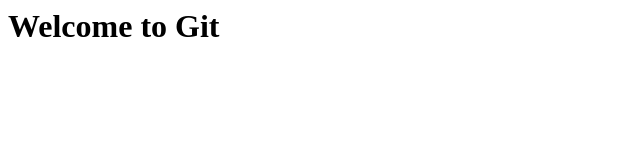
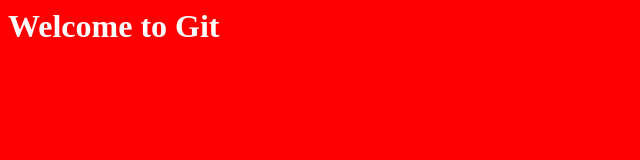
Before and after one commit to sphyror/github-101, a plain HTML site: page index.html in a window 1280 px wide. Shown: the whole page, without its empty margins (0-640 px from the left). Drawn offline with Linux system fonts and the light colour scheme.

Commit message:
Changed background

```diff
--- a/index.html
+++ b/index.html
@@ -2,8 +2,11 @@
 	<head>
 		<meta charset="utf-8">
 		<title>Git</title>
+		<link rel="stylesheet" type="text/css" href="style.css">
 	</head>
 	<body>
 		<h1>Welcome to Git</h1>
+		<div class="my-container">
+		</div>
 	</body>
 </html>
--- /dev/null
+++ b/style.css
@@ -0,0 +1,14 @@
+body {
+	background-color: red;
+}
+
+h1 {
+	color: fff;
+}
+
+.my-container {
+	display: flex;
+	align-items: center;
+	height: 100vh;
+	text-align: center;
+}
```
